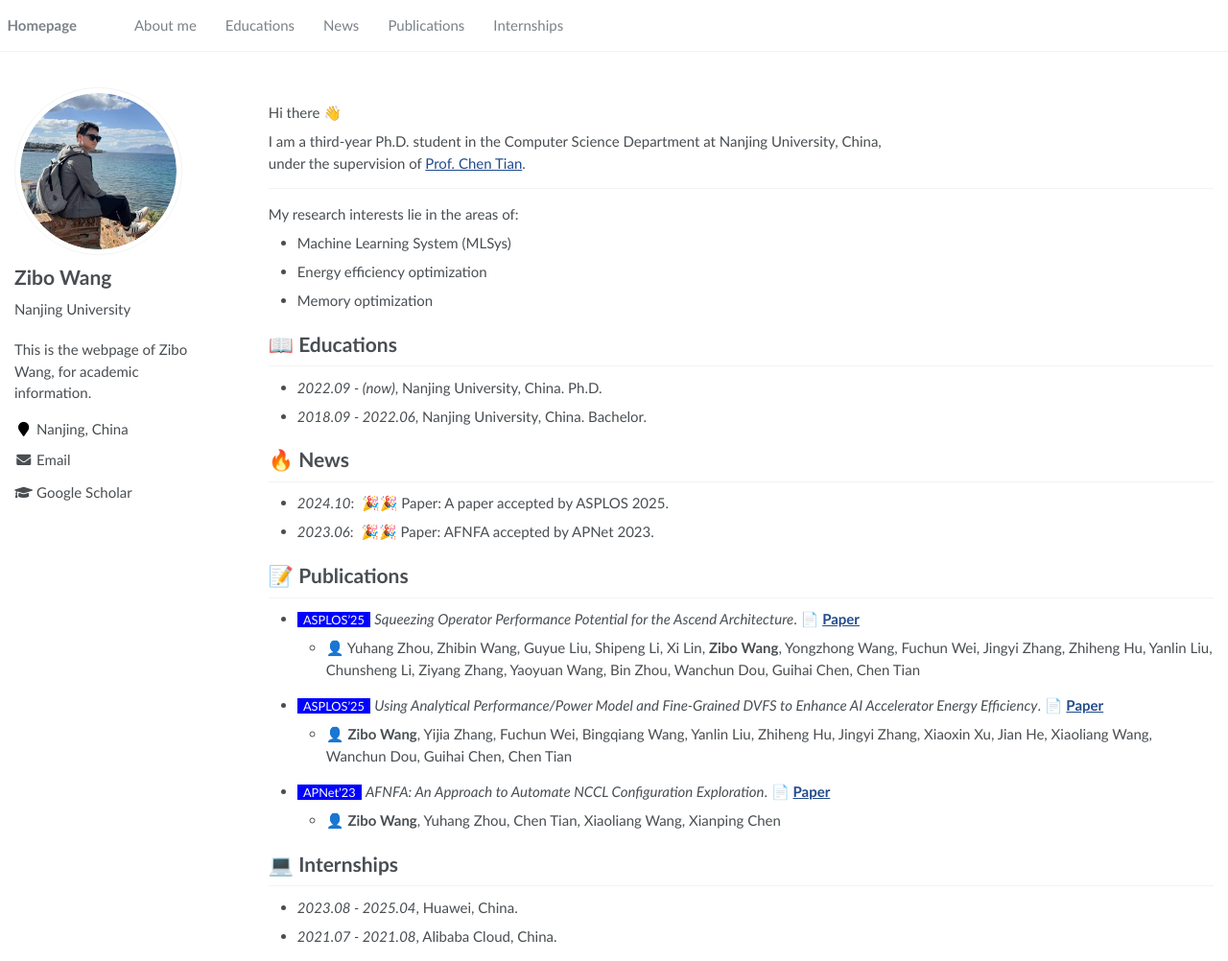
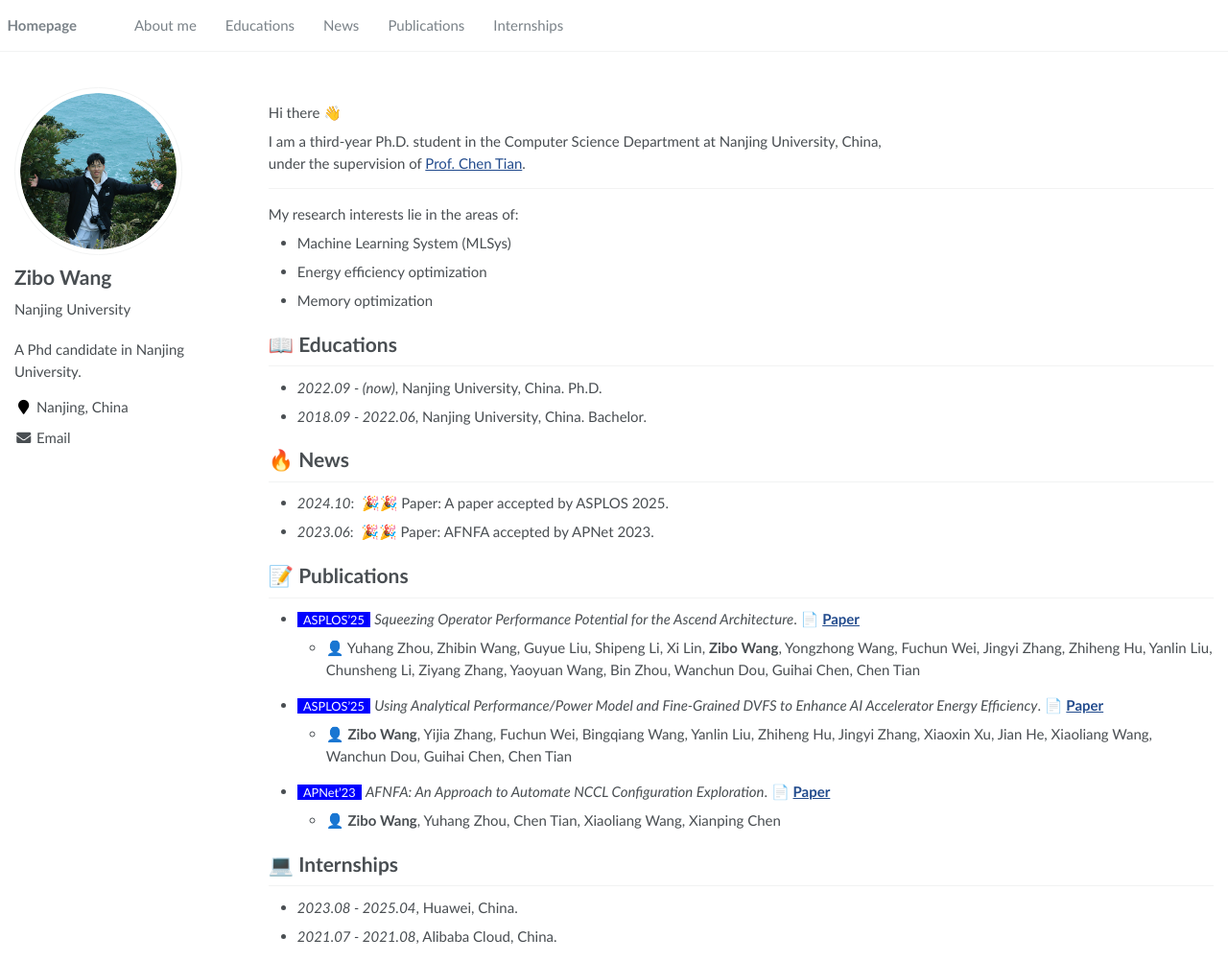
Before and after one commit to zb-nju/zb-nju.github.io, a Jekyll site: the page built from _pages/about.md, in a window 1280 px wide and 1002 px high. Shown: the whole window at 96% size. Built offline with Jekyll 4.4.1, drawn with Linux system fonts in a browser that asks for light colours.

Commit message:
update images

```diff
--- a/_config.yml
+++ b/_config.yml
@@ -7,7 +7,7 @@
 
 # Site Settings
 title                    : "Zibo's Page"
-description              : "This is the webpage of Zibo Wang, for academic information."
+description              : "A Phd candidate in Nanjing University."
 repository               : "zb-nju/zb-nju.github.io"
 google_scholar_stats_use_cdn : true
 
@@ -27,7 +27,7 @@ author:
   location         : "Nanjing, China"
   employer         :
   pubmed           :
-  googlescholar    : "https://scholar.google.com/citations?user=c16A25AAAAAJ"
+  googlescholar    : # "https://scholar.google.com/citations?user=c16A25AAAAAJ"
   email            : "zbwang@smail.nju.edu.cn"
   researchgate     :  # e.g., "https://www.researchgate.net/profile/yourprofile"
   uri              :
```
Also changed, not shown: images/android-chrome-192x192.png, images/android-chrome-512x512.png, 1 other file.
